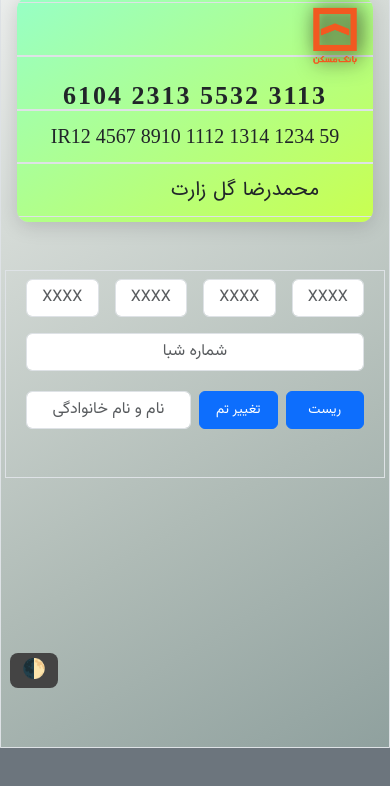
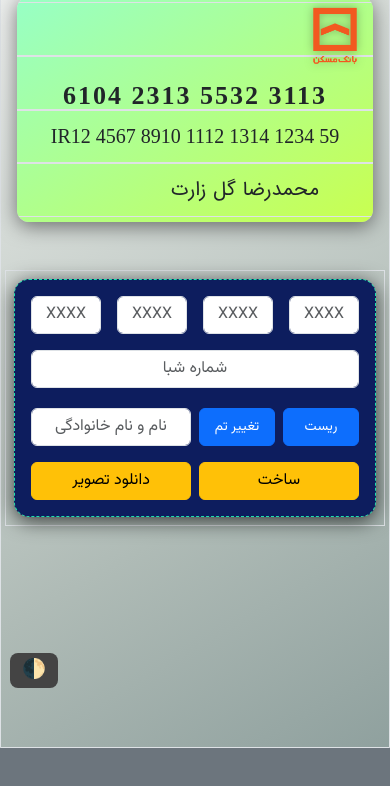
Before and after one commit to alireza-baqeri/Card-Face-Generator, a plain HTML site: page index.html in a window 390 px wide. Shown: the part 146-932 px from the top of the page. Drawn offline with Linux system fonts and the light colour scheme; a web font is replaced by a local one.

```diff
--- a/assets/css/assets/plans.css
+++ b/assets/css/assets/plans.css
@@ -25,7 +25,7 @@
     border-radius: 12px;
     position: relative;
     overflow: hidden;
-    box-shadow: 0 4px 20px rgba(0, 0, 0, 0.15);
+    box-shadow: 0 4px 20px rgba(0, 0, 0, 0.5);
 }
 
 .shetab-div {
@@ -38,7 +38,7 @@
     /*top: 0;*/
     /*right: 15px;*/
     border-radius: 4px;
-    filter: drop-shadow(3px 1px 10px rgba(10, 0, 2, 0.9));
+    filter: drop-shadow(0 0 5px rgba(0, 0, 0, 0.3));
 
 
     /*padding: 5px;*/
@@ -61,7 +61,7 @@
     /*width: 100%;*/
     /*height: auto;*/
     border-radius: 4px;
-    filter: drop-shadow(3px 1px 10px rgba(10, 0, 2, 0.9));
+    filter: drop-shadow(0 0 5px rgba(0, 0, 0, 0.3));
 }
 
 /*⬇️card-number ui*/
@@ -84,3 +84,12 @@
     font-family: 'iran Sans', serif;
     font-size: 18px;
 }
+
+
+.input-form {
+    background-color: #0d1d5e;
+    border-radius: 15px;
+    padding: 1rem;
+    border: 1px dashed #1ce0ac;
+    box-shadow: 0 4px 20px rgba(0, 0, 0, 0.7);
+}
--- a/index.html
+++ b/index.html
@@ -100,7 +100,6 @@
                         <div class="border">
                             <div class="name-input px-5 d-flex justify-content-start align-items-center h-100">
                                 <div class="text-center card-name" id="card-name">محمدرضا گل زارت
-
                                 </div>
                             </div>
                         </div>
@@ -109,8 +108,8 @@
             </div>
         </div>
         <!-- ورودی کارت و شبا -->
-        <div class="row justify-content-center h-25 my-5 p-2 border">
-            <div class="col-12 col-md-8 col-lg-6">
+        <div class="row justify-content-center my-5 p-2 border">
+            <div class="col-12 col-md-8 col-lg-6 input-form ">
                 <div class="row g-3">
                     <div class="col-3">
                         <input type="number" class="form-control text-center" maxlength="4" placeholder="XXXX"/>
@@ -139,6 +138,14 @@
                     </div>
                     <div class="col-6 mt-3 ">
                         <input type="text" class="form-control text-center" placeholder="نام و نام خانوادگی"/>
+                    </div>
+                </div>
+                <div class="row mt-2 g-2 d-flex justify-content-around g-2">
+                    <div class="col-6">
+                        <button class="w-100 btn btn-warning"> ساخت</button>
+                    </div>
+                    <div class="col-6  ">
+                        <button class="w-100 btn btn-warning"> دانلود تصویر</button>
                     </div>
                 </div>
             </div>
```
